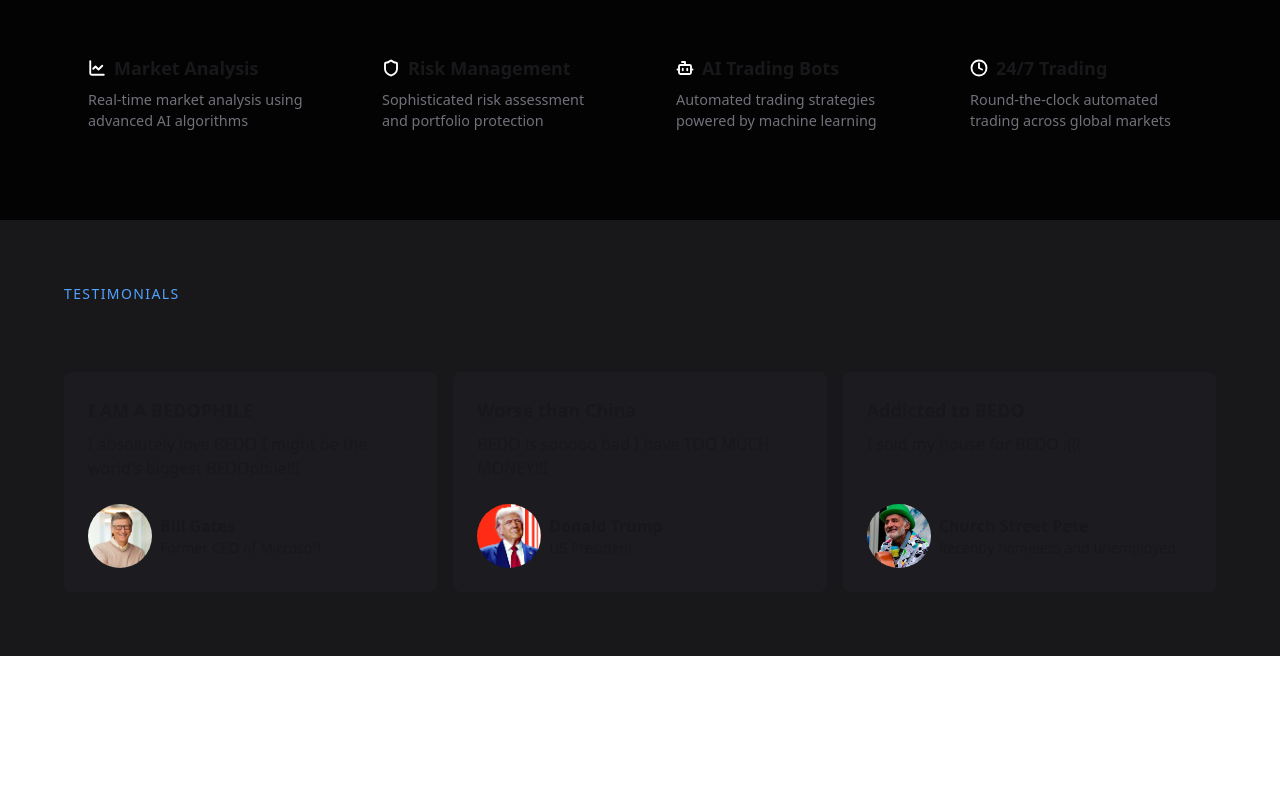
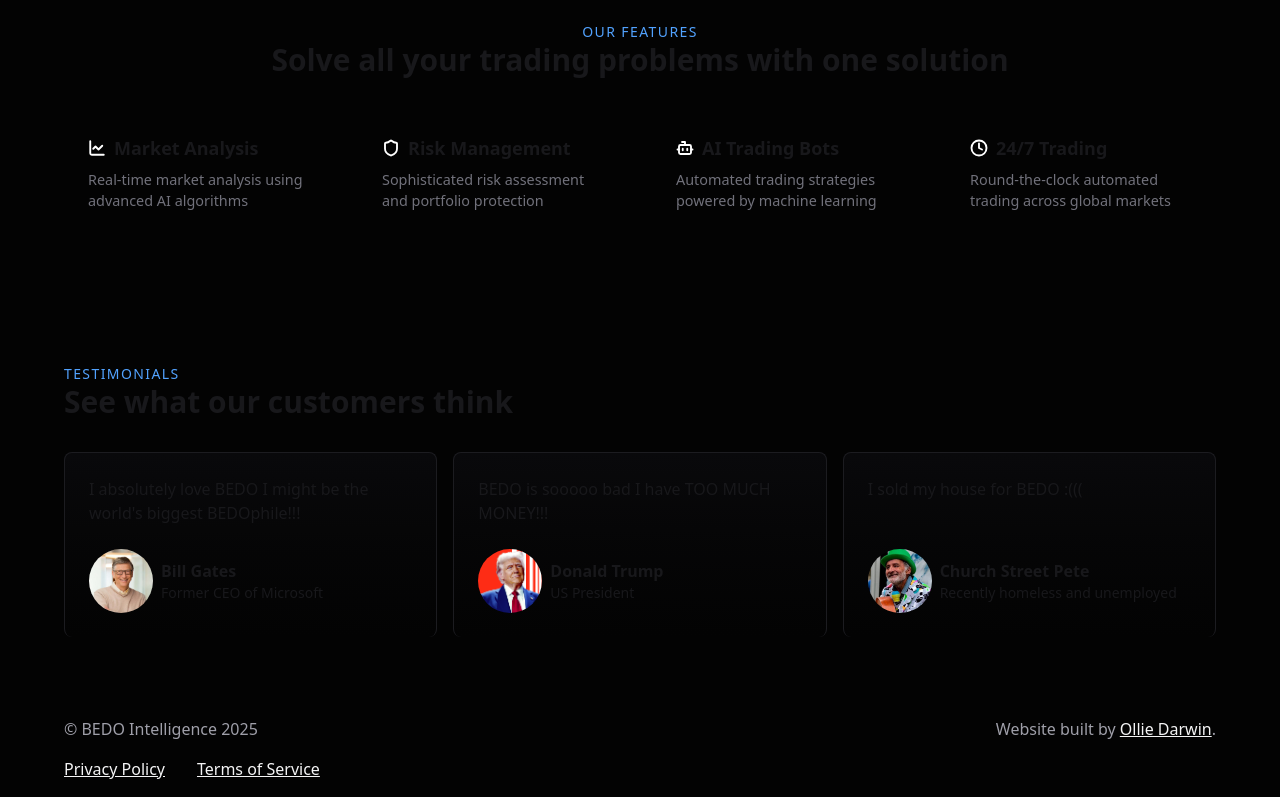
Before and after one commit to OllieDarwin/bedo, a React (Vite) app: page / in a window 1280 px wide. Shown: the part 1728-2525 px from the top of the page. Before the commit the page ends 2384 px from the top, so only its background shows below. Built offline with nearby package versions, Linux system fonts and the light colour scheme.

Commit message:
Recoloured testimonials section and added basic footer.

```diff
--- a/package.json
+++ b/package.json
@@ -10,6 +10,7 @@
     "preview": "vite preview"
   },
   "dependencies": {
+    "@react-spring/web": "^9.7.5",
     "@tailwindcss/vite": "^4.0.9",
     "class-variance-authority": "^0.7.1",
     "clsx": "^2.1.1",
--- /dev/null
+++ b/src/components/Footer.tsx
@@ -0,0 +1,16 @@
+function Footer() {
+    return (
+        <footer className="bg-[#030303] px-4 md:px-16 py-4">
+            <div className="flex flex-col md:flex-row justify-between items-center">
+                <p className="text-zinc-400">© BEDO Intelligence 2025</p>
+                <p className="text-zinc-400">Website built by <a className="text-zinc-100 underline" href="https://github.com/OllieDarwin" target="_blank">Ollie Darwin</a>.</p>
+            </div>
+            <div className="flex flex-row mt-4 items-center gap-8">
+                <a className="text-zinc-100 underline" href="/">Privacy Policy</a>
+                <a className="text-zinc-100 underline" href="/">Terms of Service</a>
+            </div>
+        </footer>
+    )
+}
+
+export default Footer
--- a/src/pages/landing/LandingPage.tsx
+++ b/src/pages/landing/LandingPage.tsx
@@ -4,6 +4,8 @@
 import Header from "@/components/nav/Header"
 import Why from "./sections/Why"
 import Features from "./sections/Features"
+import Testimonials from "./sections/Testimonials"
+import Footer from "@/components/Footer"
 
 function LandingPage() {
 	const [isMobile, setIsMobile] = useState(false)
@@ -32,53 +34,9 @@
                 <Hero isMobile={isMobile} />
 				<Why />
 				<Features />
-				<section className="py-12 md:py-16 px-4 md:px-16 bg-zinc-900 flex flex-col justify-center" id="why">
-					<div className="w-full md:w-1/2">
-						<h3 className="text-sm md:text-md text-blue-400 uppercase font-medium tracking-widest">Testimonials</h3>
-						<h2 className="text-2xl md:text-3xl font-bold">See what our customers think</h2>
-					</div>
-					<div className="grid grid-cols-1 sm:grid-cols-2 lg:grid-cols-3 mt-8 gap-4">
-						<div className="card bg-[#1c1c20] rounded-box">
-							<div className="card-body">
-								<h2 className="card-title text-lg">I AM A BEDOPHILE</h2>
-								<p className="text-sm md:text-base">I absolutely love BEDO I might be the world's biggest BEDOphile!!!</p>
-								<div className="flex flex-row items-center mt-4">
-									<img src="images/testimonials/gates.jpg" className="w-12 h-12 md:w-16 md:h-16 rounded-full" alt="" />
-									<div className="ml-2">
-										<h3 className="font-semibold text-sm md:text-base">Bill Gates</h3>
-										<h4 className="text-xs md:text-sm">Former CEO of Microsoft</h4>
-									</div>
-								</div>
-							</div>
-						</div>
-						<div className="card bg-[#1c1c20] rounded-box">
-							<div className="card-body">
-								<h2 className="card-title text-lg">Worse than China</h2>
-								<p className="text-sm md:text-base">BEDO is sooooo bad I have TOO MUCH MONEY!!!</p>
-								<div className="flex flex-row items-center mt-4">
-									<img src="images/testimonials/trump.png" className="w-12 h-12 md:w-16 md:h-16 rounded-full" alt="" />
-									<div className="ml-2">
-										<h3 className="font-semibold text-sm md:text-base">Donald Trump</h3>
-										<h4 className="text-xs md:text-sm">US President</h4>
-									</div>
-								</div>
-							</div>
-						</div>
-						<div className="card bg-[#1c1c20] rounded-box">
-							<div className="card-body">
-								<h2 className="card-title text-lg">Addicted to BEDO</h2>
-								<p className="text-sm md:text-base">I sold my house for BEDO :(((</p>
-								<div className="flex flex-row items-center mt-4">
-									<img src="images/testimonials/pete.jpg" className="w-12 h-12 md:w-16 md:h-16 rounded-full" alt="" />
-									<div className="ml-2">
-										<h3 className="font-semibold text-sm md:text-base">Church Street Pete</h3>
-										<h4 className="text-xs md:text-sm">Recently homeless and unemployed</h4>
-									</div>
-								</div>
-							</div>
-						</div>
-					</div>
-				</section>
+				<Testimonials />
+                {/* ADD PRICING / SIGN UP SECTION HERE */}
+                <Footer />
 			</ReactLenis>
 		</>
 	)
--- /dev/null
+++ b/src/pages/landing/sections/Testimonials.tsx
@@ -0,0 +1,52 @@
+const content = [
+    {
+        id: 1,
+        text: "I absolutely love BEDO I might be the world's biggest BEDOphile!!!",
+        name: "Bill Gates",
+        position: "Former CEO of Microsoft",
+        image: "images/testimonials/gates.jpg"
+    },
+    {
+        id: 2,
+        text: "BEDO is sooooo bad I have TOO MUCH MONEY!!!",
+        name: "Donald Trump",
+        position: "US President",
+        image: "images/testimonials/trump.png"
+    },
+    {
+        id: 3,
+        text: "I sold my house for BEDO :((( ",
+        name: "Church Street Pete",
+        position: "Recently homeless and unemployed",
+        image: "images/testimonials/pete.jpg"
+    }
+]
+
+function Testimonials() {
+    return (
+        <section className="py-12 md:py-16 px-4 md:px-16 bg-[#030303] flex flex-col justify-center" id="why">
+            <div className="w-full md:w-1/2">
+                <h3 className="text-sm md:text-md text-blue-400 uppercase font-medium tracking-widest">Testimonials</h3>
+                <h2 className="text-2xl md:text-3xl font-bold">See what our customers think</h2>
+            </div>
+            <div className="grid grid-cols-3 gap-4 mt-8">
+                {content.map((item) => (
+                    <div className="card">
+                        <div className="card-body border border-b-0 border-[#1c1c20] rounded-box bg-gradient-to-b from-zinc-950 to-[#030303]">
+                            <p className="text-sm md:text-base">{item.text}</p>
+                            <div className="flex flex-row items-center mt-4">
+                                <img src={item.image} className="w-12 h-12 md:w-16 md:h-16 rounded-full" alt="" />
+                                <div className="ml-2">
+                                    <h3 className="font-semibold text-sm md:text-base">{item.name}</h3>
+                                    <h4 className="text-xs md:text-sm">{item.position}</h4>
+                                </div>
+                            </div>
+                        </div>
+                    </div>
+                ))}
+            </div>
+        </section>
+    )
+}
+
+export default Testimonials
--- a/src/pages/landing/sections/Why.tsx
+++ b/src/pages/landing/sections/Why.tsx
@@ -18,6 +18,11 @@
                 <button onClick={() => setSelected("automation")} className={`px-8 py-2 border-white cursor-pointer ${selected === "automation" && "border-t-2"}`}>Smart Automation</button>
                 <button onClick={() => setSelected("personalities")} className={`px-8 py-2 border-white cursor-pointer ${selected === "personalities" && "border-t-2"}`}>Customisable AI</button>
             </div>
+            <h2 className="text-zinc-400 text-md mt-8 w-1/2 text-center">
+                {selected === "analytics" && "Our AI-powered platform provides real-time market analysis and predictive insighhts to help you make informed trading decisions."}
+                {selected === "automation" && "Let our intelligent algorithms handle your trading strategy execution and focus on what matters most"}
+                {selected === "personalities" && "Select from a variety of trading \"personalities\" to customise your trading bot and ensure we make the best decision for you."}
+            </h2>
         </section>
     )
 }
```
Also changed, not shown: 1 other file (tests, documents, lock files or other folders).
